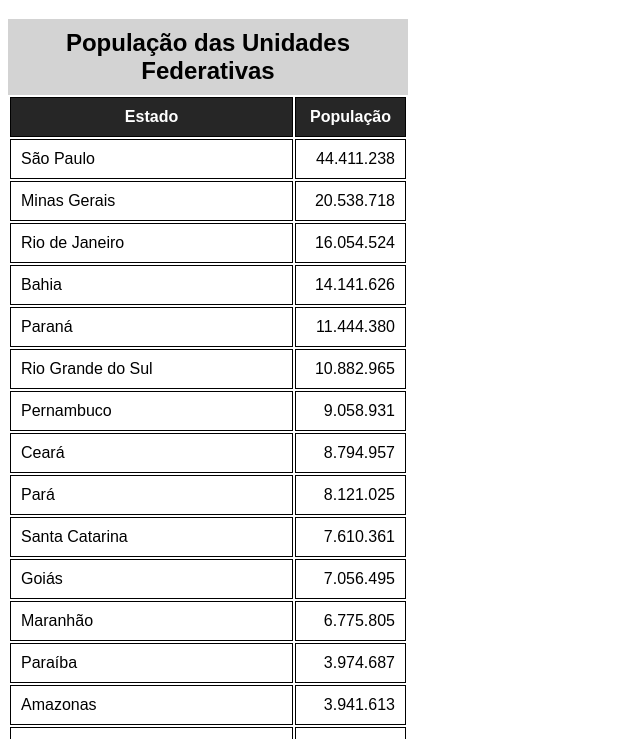
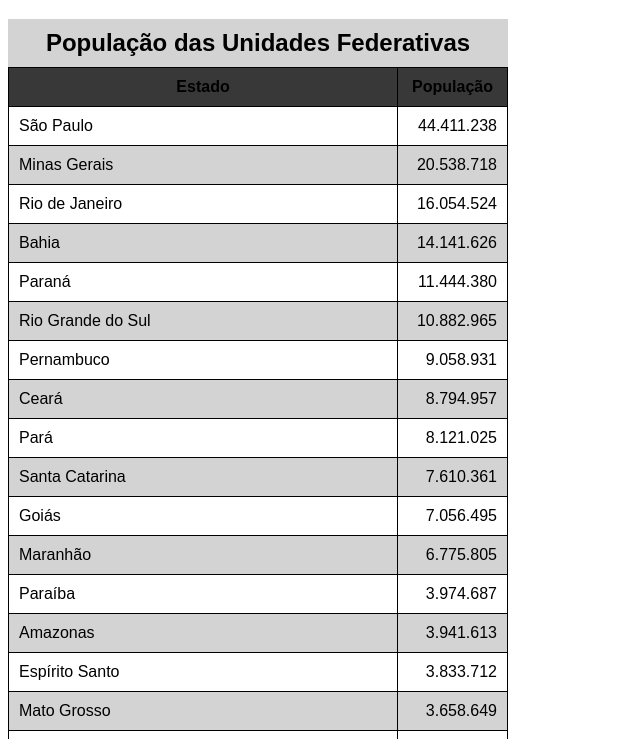
Before and after one commit to biancaalana/html-css, a plain HTML site: page Exercicios/ex023/tabela002.html in a window 1280 px wide. Shown: the part 61-800 px from the top of the page, without its empty margins (0-640 px from the left). Drawn offline with Linux system fonts and the light colour scheme.

Commit message:
update cabeçalho e zebrado

```diff
--- a/Exercicios/ex023/tabela002.html
+++ b/Exercicios/ex023/tabela002.html
@@ -10,7 +10,9 @@
         }
 
         table {
-            width: 400px;
+            width:500px;
+            border-collapse: collapse;
+            position: relative;
         }
 
         caption {
@@ -26,8 +28,18 @@
         }
 
         thead, tfoot {
-            background-color: rgb(38, 38, 38);
+            background-color: #383838
             color: white;
+        }
+
+        thead > tr > th {
+            position: sticky;
+            top: -1px;
+            background-color: #383838;
+        }
+
+        tbody > tr:nth-child(2n) {
+            background-color: lightgray;
         }
 
         td.num {
@@ -173,5 +185,20 @@
             </tr>
         </tfoot>
     </table>
+
+    <p>Lorem ipsum dolor sit amet consectetur adipisicing elit. Voluptate architecto dicta deleniti, natus cupiditate perferendis nulla est blanditiis incidunt distinctio enim totam labore dignissimos illum? Ipsum mollitia repudiandae quasi in. Lorem ipsum dolor sit amet consectetur adipisicing elit. Vel nemo, adipisci incidunt laudantium ipsum nulla possimus esse magnam, accusantium illum voluptatem, qui hic recusandae dolorum consectetur consequuntur a suscipit? Quas! Lorem ipsum dolor sit amet consectetur adipisicing elit. Enim aut quibusdam cupiditate illum. Nihil soluta nobis, similique quam officiis, quidem, corrupti aliquid molestiae quisquam non nesciunt ea modi sint nemo! Lorem ipsum, dolor sit amet consectetur adipisicing elit. Eligendi voluptatem dicta tempore illo iste reiciendis accusantium tempora delectus! At accusamus similique placeat obcaecati eum aliquam autem vel, voluptatem voluptates exercitationem!</p>
+
+    <p>Lorem ipsum dolor sit amet consectetur adipisicing elit. Voluptate architecto dicta deleniti, natus cupiditate perferendis nulla est blanditiis incidunt distinctio enim totam labore dignissimos illum? Ipsum mollitia repudiandae quasi in. Lorem ipsum dolor sit amet consectetur adipisicing elit. Vel nemo, adipisci incidunt laudantium ipsum nulla possimus esse magnam, accusantium illum voluptatem, qui hic recusandae dolorum consectetur consequuntur a suscipit? Quas! Lorem ipsum dolor sit amet consectetur adipisicing elit. Enim aut quibusdam cupiditate illum. Nihil soluta nobis, similique quam officiis, quidem, corrupti aliquid molestiae quisquam non nesciunt ea modi sint nemo! Lorem ipsum, dolor sit amet consectetur adipisicing elit. Eligendi voluptatem dicta tempore illo iste reiciendis accusantium tempora delectus! At accusamus similique placeat obcaecati eum aliquam autem vel, voluptatem voluptates exercitationem!</p>
+
+    <p>Lorem ipsum dolor sit amet consectetur adipisicing elit. Voluptate architecto dicta deleniti, natus cupiditate perferendis nulla est blanditiis incidunt distinctio enim totam labore dignissimos illum? Ipsum mollitia repudiandae quasi in. Lorem ipsum dolor sit amet consectetur adipisicing elit. Vel nemo, adipisci incidunt laudantium ipsum nulla possimus esse magnam, accusantium illum voluptatem, qui hic recusandae dolorum consectetur consequuntur a suscipit? Quas! Lorem ipsum dolor sit amet consectetur adipisicing elit. Enim aut quibusdam cupiditate illum. Nihil soluta nobis, similique quam officiis, quidem, corrupti aliquid molestiae quisquam non nesciunt ea modi sint nemo! Lorem ipsum, dolor sit amet consectetur adipisicing elit. Eligendi voluptatem dicta tempore illo iste reiciendis accusantium tempora delectus! At accusamus similique placeat obcaecati eum aliquam autem vel, voluptatem voluptates exercitationem!</p>
+
+    <p>Lorem ipsum dolor sit amet consectetur adipisicing elit. Voluptate architecto dicta deleniti, natus cupiditate perferendis nulla est blanditiis incidunt distinctio enim totam labore dignissimos illum? Ipsum mollitia repudiandae quasi in. Lorem ipsum dolor sit amet consectetur adipisicing elit. Vel nemo, adipisci incidunt laudantium ipsum nulla possimus esse magnam, accusantium illum voluptatem, qui hic recusandae dolorum consectetur consequuntur a suscipit? Quas! Lorem ipsum dolor sit amet consectetur adipisicing elit. Enim aut quibusdam cupiditate illum. Nihil soluta nobis, similique quam officiis, quidem, corrupti aliquid molestiae quisquam non nesciunt ea modi sint nemo! Lorem ipsum, dolor sit amet consectetur adipisicing elit. Eligendi voluptatem dicta tempore illo iste reiciendis accusantium tempora delectus! At accusamus similique placeat obcaecati eum aliquam autem vel, voluptatem voluptates exercitationem!</p>
+
+
+    <p>Lorem ipsum dolor sit amet consectetur adipisicing elit. Voluptate architecto dicta deleniti, natus cupiditate perferendis nulla est blanditiis incidunt distinctio enim totam labore dignissimos illum? Ipsum mollitia repudiandae quasi in. Lorem ipsum dolor sit amet consectetur adipisicing elit. Vel nemo, adipisci incidunt laudantium ipsum nulla possimus esse magnam, accusantium illum voluptatem, qui hic recusandae dolorum consectetur consequuntur a suscipit? Quas! Lorem ipsum dolor sit amet consectetur adipisicing elit. Enim aut quibusdam cupiditate illum. Nihil soluta nobis, similique quam officiis, quidem, corrupti aliquid molestiae quisquam non nesciunt ea modi sint nemo! Lorem ipsum, dolor sit amet consectetur adipisicing elit. Eligendi voluptatem dicta tempore illo iste reiciendis accusantium tempora delectus! At accusamus similique placeat obcaecati eum aliquam autem vel, voluptatem voluptates exercitationem!</p>
+
+
+    <p>Lorem ipsum dolor sit amet consectetur adipisicing elit. Voluptate architecto dicta deleniti, natus cupiditate perferendis nulla est blanditiis incidunt distinctio enim totam labore dignissimos illum? Ipsum mollitia repudiandae quasi in. Lorem ipsum dolor sit amet consectetur adipisicing elit. Vel nemo, adipisci incidunt laudantium ipsum nulla possimus esse magnam, accusantium illum voluptatem, qui hic recusandae dolorum consectetur consequuntur a suscipit? Quas! Lorem ipsum dolor sit amet consectetur adipisicing elit. Enim aut quibusdam cupiditate illum. Nihil soluta nobis, similique quam officiis, quidem, corrupti aliquid molestiae quisquam non nesciunt ea modi sint nemo! Lorem ipsum, dolor sit amet consectetur adipisicing elit. Eligendi voluptatem dicta tempore illo iste reiciendis accusantium tempora delectus! At accusamus similique placeat obcaecati eum aliquam autem vel, voluptatem voluptates exercitationem!</p>
+
 </body>
 </html>
```
